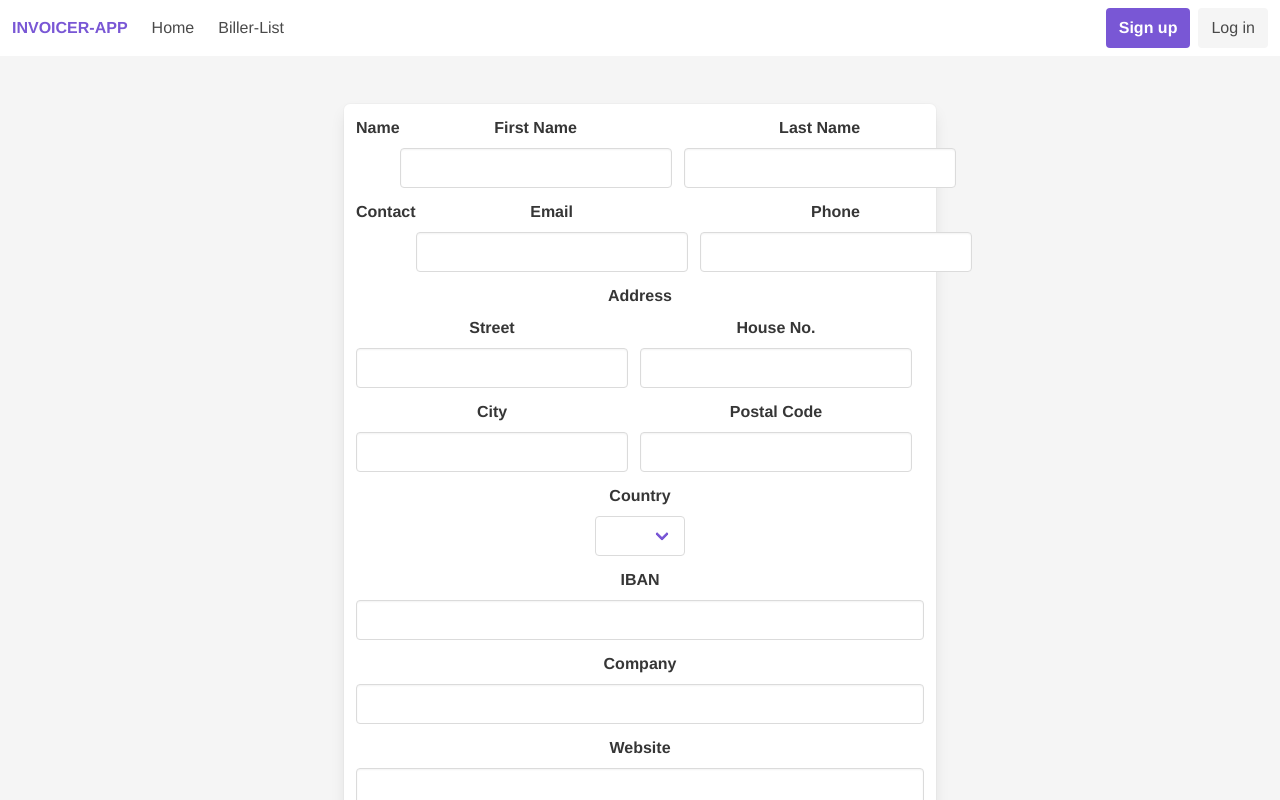
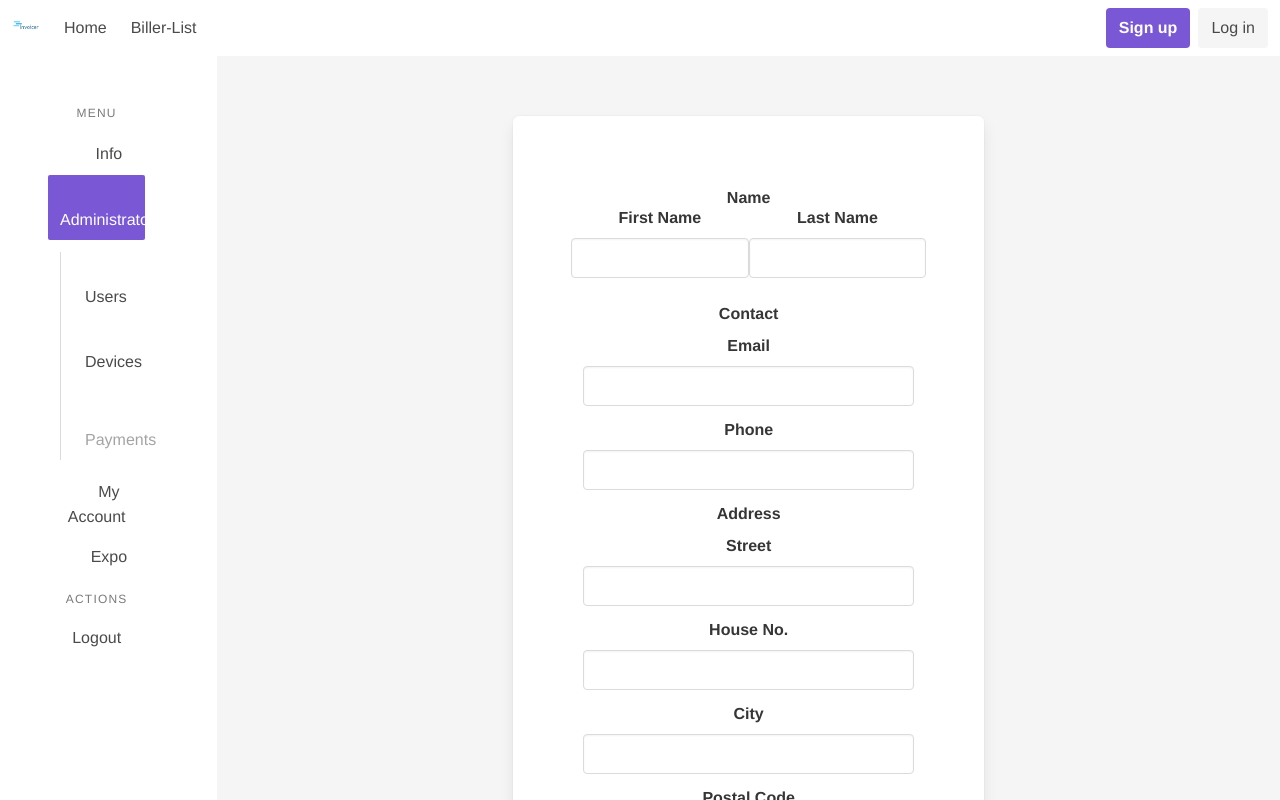
Before and after one commit to stutilaad/Invoicer-App-FrontEnd, a Vue app: page /#/register in a window 1280 px wide. Shown: the top 800 px of the page. Built offline with nearby package versions, Linux system fonts and the light colour scheme.

Commit message:
sidebar menu-initial commit

```diff
--- a/src/App.vue
+++ b/src/App.vue
@@ -1,13 +1,21 @@
 <template>
   <div id="app">
     <nav-bar></nav-bar>
-    <router-view></router-view>
+    <div class="columns">
+      <div class="column is-2">
+        <side-bar></side-bar>
+      </div>
+      <div class="column">
+        <router-view></router-view>
+      </div>
+    </div>
   </div>
 </template>
 
 <script>
 import Vue from "vue";
 import NavBar from "./components/NavBar";
+import SideBar from "./components/SideBar";
 import Buefy from "buefy";
 import "buefy/dist/buefy.css";
 
@@ -16,7 +24,8 @@ Vue.use(Buefy);
 export default {
   name: "App",
   components: {
-    NavBar
+    NavBar,
+    SideBar
   }
 };
 </script>
--- a/src/assets/scss/app.scss
+++ b/src/assets/scss/app.scss
@@ -2,7 +2,7 @@
 @import "~bulma/sass/utilities/_all";
 
 // Set your colors
-$primary: #8c67ef;
+$primary: #37e9cbd8;
 $primary-invert: findColorInvert($primary);
 $twitter: #4099FF;
 $twitter-invert: findColorInvert($twitter);
--- a/src/components/NavBar.vue
+++ b/src/components/NavBar.vue
@@ -3,7 +3,8 @@
     <template slot="brand">
       <b-navbar-item tag="router-link" :to="{ path: '/' }">
         <a href="#">
-          <strong>INVOICER-APP</strong>
+          <img src="src/assets/logo.png" alt="logo" />
+          <!-- <strong>INVOICER-APP</strong> -->
         </a>
       </b-navbar-item>
     </template>
--- a/src/components/RegisterBiller.vue
+++ b/src/components/RegisterBiller.vue
@@ -1,22 +1,18 @@
 <template>
   <section class="section has-background-white-ter">
-    <div class="column box is-half is-offset-one-quarter">
-      <b-field grouped>
-        <!-- <b-field label="Title">
-          <b-select>
-            <option>Mr.</option>
-            <option>Ms.</option>
-          </b-select>
-        </b-field>-->
+    <div class="column">
+      <div class="column box is-half is-offset-one-quarter" style="padding :70px">
         <label class="label">Name</label>
+        <div class="columns">
           <b-field label="First Name">
             <b-input v-model="biller.name.firstName"></b-input>
           </b-field>
+          <hr />
           <b-field label=" Last Name">
             <b-input v-model="biller.name.lastName"></b-input>
           </b-field>
-      </b-field>
-      <b-field grouped>
+        </div>
+
         <label class="label">Contact</label>
         <b-field label="Email">
           <b-input type="email" v-model="biller.email"></b-input>
@@ -25,10 +21,9 @@
         <b-field label="Phone">
           <b-input v-model="biller.phone"></b-input>
         </b-field>
-      </b-field>
 
         <label class="label">Address</label>
-      <b-field grouped>
+
         <b-field label=" Street">
           <b-input v-model="biller.address.street"></b-input>
         </b-field>
@@ -36,15 +31,13 @@
         <b-field label=" House No.">
           <b-input v-model="biller.address.houseNo"></b-input>
         </b-field>
-      </b-field>
-      <b-field grouped>
+
         <b-field label="City">
           <b-input v-model="biller.address.city"></b-input>
         </b-field>
 
         <b-field label="Postal Code">
           <b-input v-model="biller.address.postalCode"></b-input>
-        </b-field>
         </b-field>
 
         <b-field label="Country">
@@ -78,6 +71,7 @@
           class="button is-medium is-success"
           @click="success"
         >Submit</button>
+      </div>
     </div>
   </section>
 </template>
```
Also changed, not shown: src/assets/logo.png. Lines whose indentation alone changed are shown as unchanged.
